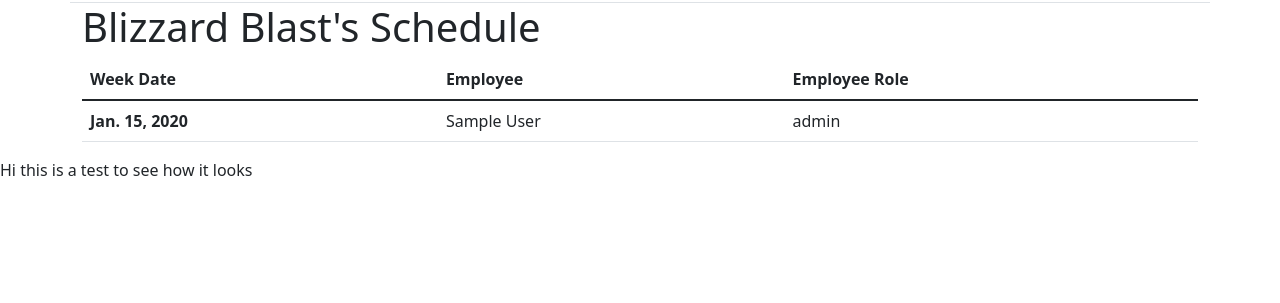
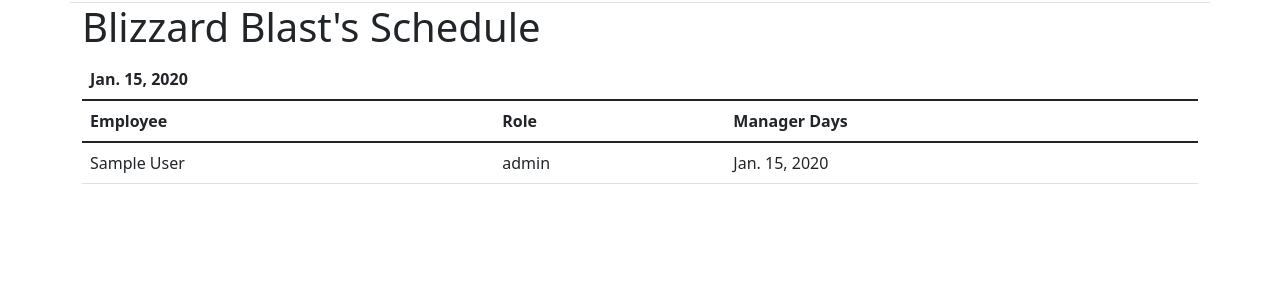
Before and after one commit to CoruscareGames/BlizzardBlast, a Django app: page /schedule/ in a window 1280 px wide. Shown: the part 95-398 px from the top of the page. Run offline with Django 3.2, Linux system fonts and the light colour scheme; tables that the repository leaves empty hold one stand-in row (values such as "Sample post"); some libraries are stand-ins or nearby versions.

Commit message:
Implemented correct list of data in Schedule

```diff
--- a/Database_Manager/templates/Database_Manager/base.html
+++ b/Database_Manager/templates/Database_Manager/base.html
@@ -25,7 +25,6 @@
 
         {% block content %}{% endblock content %}
     </div>
-    <p>Hi this is a test to see how it looks</p>
 
     <script src="https://cdn.jsdelivr.net/npm/@popperjs/core@2.10.2/dist/umd/popper.min.js" integrity="sha384-7+zCNj/IqJ95wo16oMtfsKbZ9ccEh31eOz1HGyDuCQ6wgnyJNSYdrPa03rtR1zdB" crossorigin="anonymous"></script>
     <script src="https://cdn.jsdelivr.net/npm/bootstrap@5.1.3/dist/js/bootstrap.min.js" integrity="sha384-QJHtvGhmr9XOIpI6YVutG+2QOK9T+ZnN4kzFN1RtK3zEFEIsxhlmWl5/YESvpZ13" crossorigin="anonymous"></script>
--- a/Database_Manager/templates/Database_Manager/new_sale.html
+++ b/Database_Manager/templates/Database_Manager/new_sale.html
@@ -7,7 +7,10 @@
 {% block content %}
     <form action="" method="POST">
         {% csrf_token %}
-        {{ form }}
+        {{ saleform }}
+        {{ ordersform }}
+        {{ milkshakeform }}
+        {{ customizationform }}
         <button class="btn btn-success", type="submit", name="save", value="save">Save Order</button>
     </form>
 
--- a/Database_Manager/templates/Database_Manager/schedule.html
+++ b/Database_Manager/templates/Database_Manager/schedule.html
@@ -6,22 +6,39 @@
 
 {% block content %}
     <h1>Blizzard Blast's Schedule</h1>
+
+        {% for week in week %}
           <table class="table">
             <thead>
-          <tr>
-            <th scope="col">Week Date</th>
+              <th scope="col">{{ week.week_date }}</td>
+            </thead>
+
+            <thead>
                 <th scope="col">Employee</th>
-            <th scope="col">Employee Role</th>
-          </tr>
+                <th scope="col">Role</th>
+                <th scope="col">Manager Days</th>
             </thead>
+
             <tbody>
               {% for schedule in schedule %}
+                {% if schedule.week_date.week_date == week.week_date %}
                   <tr>
-              <th scope="row">{{ schedule.week_date.week_date }}</th>
                     <td>{{ schedule.employee.name }}</td>
                     <td>{{ schedule.employee_role }}</td>
+
+                    {% for manager in manager %}
+                      {% if manager.week_date.week_date == week.week_date %}
+                        {% if manager.employee == schedule.employee %}
+                          <td> {{ manager.manager_date }}</td>
+                        {% endif %}
+                      {% endif %}
+                    {% endfor %}
                   </tr>
+                {% endif %}
               {% endfor %}
             </tbody>
+
           </table>
+        {% endfor %}
+
 {% endblock content %}
--- a/Database_Manager/views.py
+++ b/Database_Manager/views.py
@@ -3,25 +3,15 @@ from django.http import HttpResponse, HttpResponseRedirect
 from .models import *
 from .forms import *
 
-# Create your views here.
+# Select views
 def new_sale(request):
-    # form = OrderForm
-    # context = {
-    #     'form': form,
-    # }
-
-    # if request.method == "POST":
-    #     form = OrderForm(request.POST)
-
-    #     if form.is_valid():
-    #         form.save()
-    #         return HttpResponseRedirect('/')
-
     return render(request, 'Database_Manager/new_sale.html')
 
+
+# List views
 def inventory(request):
     context = {
-        'ingredient': Ingredient.objects.all()
+        'ingredient': Ingredient.objects.all().order_by('category', 'ingredient_name')
     }
     return render(request, 'Database_Manager/inventory.html', context)
 
@@ -37,14 +27,17 @@ def employees(request):
     }
     return render(request, 'Database_Manager/employees.html', context)
 
+def sales_list(request):
+    context = {
+        'sale': Sale.objects.all().order_by('-txn')
+    }
+    return render(request, 'Database_Manager/sales_list.html', context)
+
 def schedule(request):
     context = {
-        'schedule': Schedule.objects.all()
+        'schedule': Schedule.objects.all(),
+        'employee': Employee.objects.all(),
+        'manager': Manager.objects.all(),
+        'week': Week.objects.all(),
     }
     return render(request, 'Database_Manager/schedule.html', context)
-
-def sales_list(request):
-    context = {
-        'sale': Sale.objects.all()
-    }
-    return render(request, 'Database_Manager/sales_list.html', context)
```
Also changed, not shown: Database_Manager/forms.py (+21 -4 lines), Database_Manager/models.py (+0 -17 lines). Lines whose indentation alone changed are shown as unchanged.
